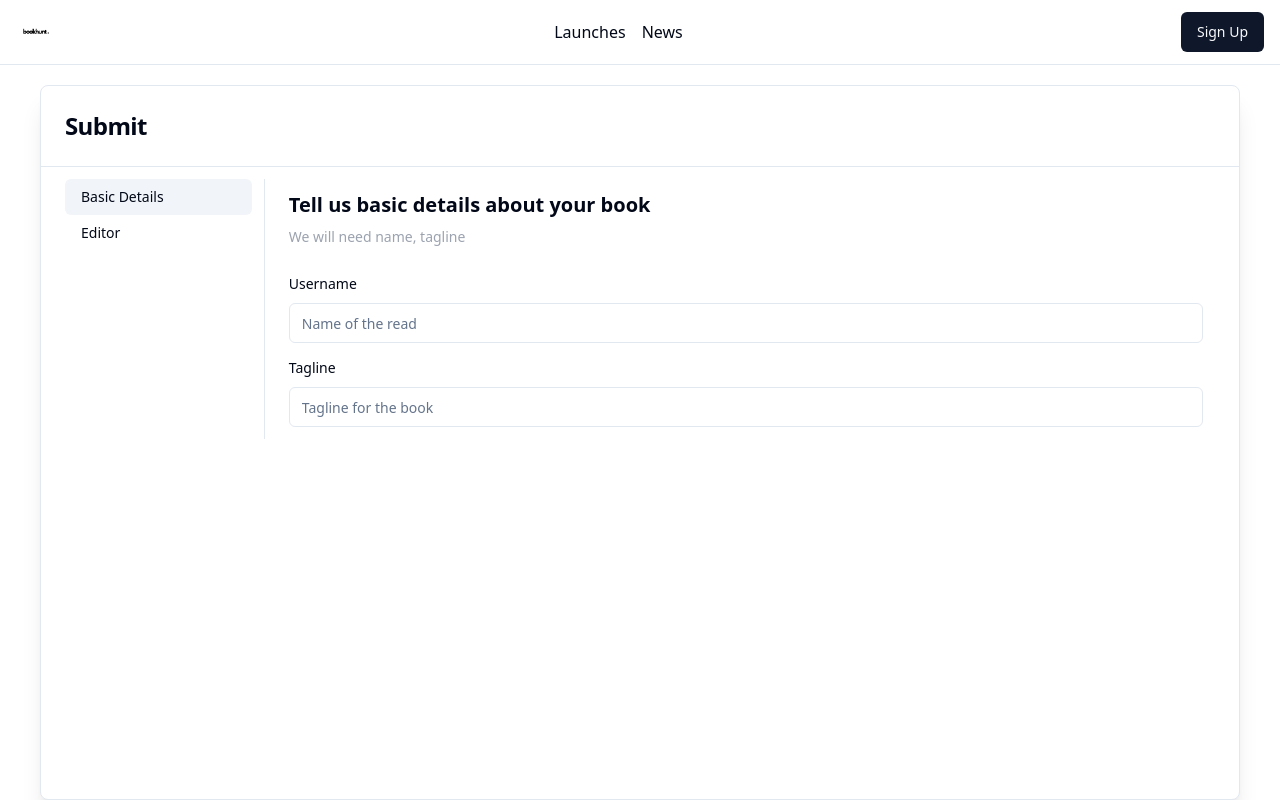
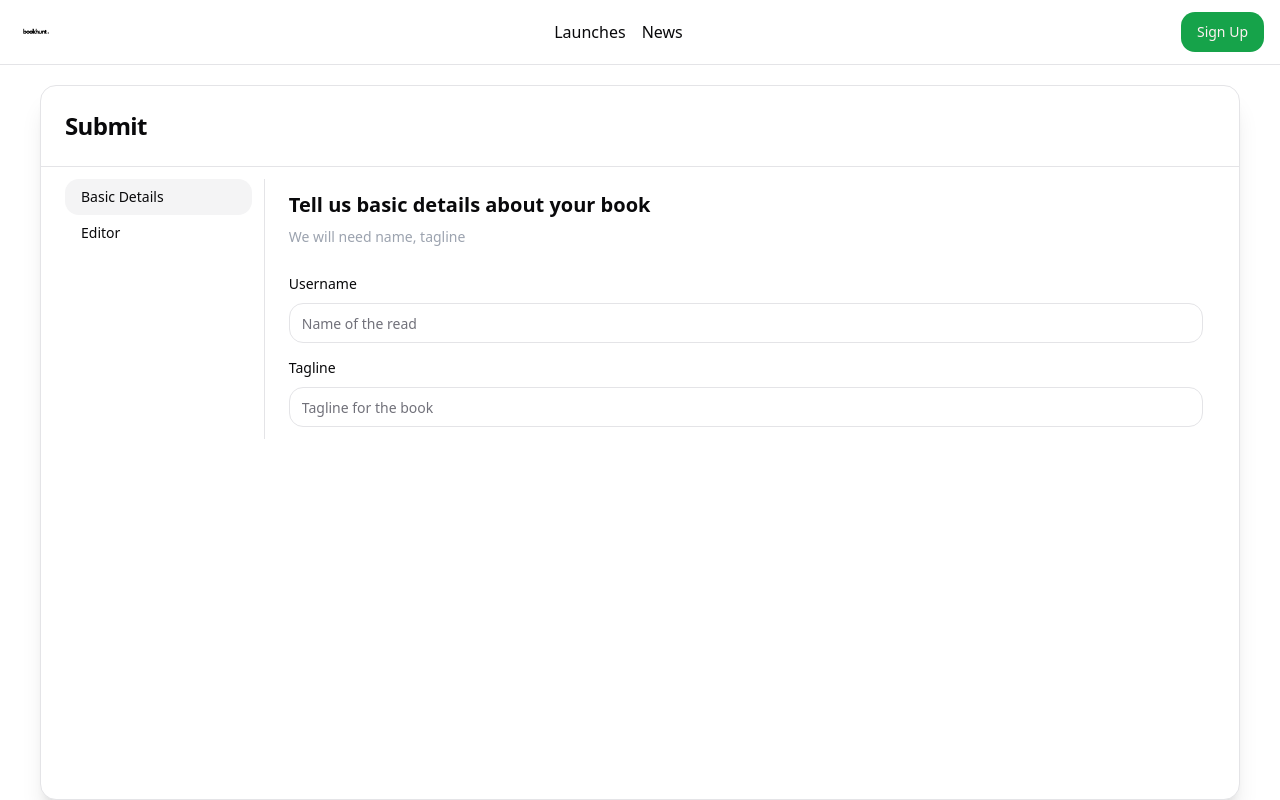
Before and after one commit to rakeshsenapathi/bookhunt, a Next.js app: page /posts/new/submission in a window 1280 px wide. Built offline with nearby package versions, Linux system fonts and the light colour scheme; no server answers; what @udecode/cn would draw is missing.

Commit message:
feat: add dark mode toggle

```diff
--- a/app/globals.css
+++ b/app/globals.css
@@ -5,64 +5,57 @@
 @layer base {
     :root {
         --background: 0 0% 100%;
-        --foreground: 222.2 84% 4.9%;
-
+        --foreground: 240 10% 3.9%;
         --card: 0 0% 100%;
-        --card-foreground: 222.2 84% 4.9%;
-
+        --card-foreground: 240 10% 3.9%;
         --popover: 0 0% 100%;
-        --popover-foreground: 222.2 84% 4.9%;
-
-        --primary: 222.2 47.4% 11.2%;
-        --primary-foreground: 210 40% 98%;
-
-        --secondary: 210 40% 96.1%;
-        --secondary-foreground: 222.2 47.4% 11.2%;
-
-        --muted: 210 40% 96.1%;
-        --muted-foreground: 215.4 16.3% 46.9%;
-
-        --accent: 210 40% 96.1%;
-        --accent-foreground: 222.2 47.4% 11.2%;
-
+        --popover-foreground: 240 10% 3.9%;
+        --primary: 142.1 76.2% 36.3%;
+        --primary-foreground: 355.7 100% 97.3%;
+        --secondary: 240 4.8% 95.9%;
+        --secondary-foreground: 240 5.9% 10%;
+        --muted: 240 4.8% 95.9%;
+        --muted-foreground: 240 3.8% 46.1%;
+        --accent: 240 4.8% 95.9%;
+        --accent-foreground: 240 5.9% 10%;
         --destructive: 0 84.2% 60.2%;
-        --destructive-foreground: 210 40% 98%;
-
-        --border: 214.3 31.8% 91.4%;
-        --input: 214.3 31.8% 91.4%;
-        --ring: 222.2 84% 4.9%;
-
-        --radius: 0.5rem;
+        --destructive-foreground: 0 0% 98%;
+        --border: 240 5.9% 90%;
+        --input: 240 5.9% 90%;
+        --ring: 142.1 76.2% 36.3%;
+        --radius: 1rem;
+        --chart-1: 12 76% 61%;
+        --chart-2: 173 58% 39%;
+        --chart-3: 197 37% 24%;
+        --chart-4: 43 74% 66%;
+        --chart-5: 27 87% 67%;
     }
 
     .dark {
-        --background: 222.2 84% 4.9%;
-        --foreground: 210 40% 98%;
-
-        --card: 222.2 84% 4.9%;
-        --card-foreground: 210 40% 98%;
-
-        --popover: 222.2 84% 4.9%;
-        --popover-foreground: 210 40% 98%;
-
-        --primary: 210 40% 98%;
-        --primary-foreground: 222.2 47.4% 11.2%;
-
-        --secondary: 217.2 32.6% 17.5%;
-        --secondary-foreground: 210 40% 98%;
-
-        --muted: 217.2 32.6% 17.5%;
-        --muted-foreground: 215 20.2% 65.1%;
-
-        --accent: 217.2 32.6% 17.5%;
-        --accent-foreground: 210 40% 98%;
-
+        --background: 20 14.3% 4.1%;
+        --foreground: 0 0% 95%;
+        --card: 24 9.8% 10%;
+        --card-foreground: 0 0% 95%;
+        --popover: 0 0% 9%;
+        --popover-foreground: 0 0% 95%;
+        --primary: 142.1 70.6% 45.3%;
+        --primary-foreground: 144.9 80.4% 10%;
+        --secondary: 240 3.7% 15.9%;
+        --secondary-foreground: 0 0% 98%;
+        --muted: 0 0% 15%;
+        --muted-foreground: 240 5% 64.9%;
+        --accent: 12 6.5% 15.1%;
+        --accent-foreground: 0 0% 98%;
         --destructive: 0 62.8% 30.6%;
-        --destructive-foreground: 210 40% 98%;
-
-        --border: 217.2 32.6% 17.5%;
-        --input: 217.2 32.6% 17.5%;
-        --ring: 212.7 26.8% 83.9%;
+        --destructive-foreground: 0 85.7% 97.3%;
+        --border: 240 3.7% 15.9%;
+        --input: 240 3.7% 15.9%;
+        --ring: 142.4 71.8% 29.2%;
+        --chart-1: 220 70% 50%;
+        --chart-2: 160 60% 45%;
+        --chart-3: 30 80% 55%;
+        --chart-4: 280 65% 60%;
+        --chart-5: 340 75% 55%;
     }
 }
 
--- /dev/null
+++ b/app/settings/page.tsx
@@ -0,0 +1,9 @@
+import React from 'react';
+import { ModeToggle } from '@/components/DarkModeToggle';
+export default function Settings() {
+    return (
+        <div className="flex flex-col items-center justify-center">
+            <ModeToggle />
+        </div>
+    );
+}
--- /dev/null
+++ b/components/DarkModeToggle.tsx
@@ -0,0 +1,40 @@
+'use client';
+
+import * as React from 'react';
+import { Moon, Sun } from 'lucide-react';
+import { useTheme } from 'next-themes';
+
+import { Button } from './ui/button';
+import {
+    DropdownMenu,
+    DropdownMenuContent,
+    DropdownMenuItem,
+    DropdownMenuTrigger,
+} from './ui/dropdown-menu';
+
+export function ModeToggle() {
+    const { setTheme } = useTheme();
+
+    return (
+        <DropdownMenu>
+            <DropdownMenuTrigger asChild>
+                <Button variant="outline" size="icon">
+                    <Sun className="h-[1.2rem] w-[1.2rem] rotate-0 scale-100 transition-all dark:-rotate-90 dark:scale-0" />
+                    <Moon className="absolute h-[1.2rem] w-[1.2rem] rotate-90 scale-0 transition-all dark:rotate-0 dark:scale-100" />
+                    <span className="sr-only">Toggle theme</span>
+                </Button>
+            </DropdownMenuTrigger>
+            <DropdownMenuContent align="end">
+                <DropdownMenuItem onClick={() => setTheme('light')}>
+                    Light
+                </DropdownMenuItem>
+                <DropdownMenuItem onClick={() => setTheme('dark')}>
+                    Dark
+                </DropdownMenuItem>
+                <DropdownMenuItem onClick={() => setTheme('system')}>
+                    System
+                </DropdownMenuItem>
+            </DropdownMenuContent>
+        </DropdownMenu>
+    );
+}
--- a/components/Navbar.tsx
+++ b/components/Navbar.tsx
@@ -44,11 +44,7 @@
                 </ul>
                 <div className="flex justify-center items-center gap-7">
                     {session && (
-                        <Button
-                            onClick={handleSubmit}
-                            variant={'outline'}
-                            className="inline-flex items-center justify-center whitespace-nowrap text-sm font-medium ring-offset-background transition-colors focus-visible:outline-none focus-visible:ring-2 focus-visible:ring-ring focus-visible:ring-offset-2 disabled:pointer-events-none disabled:opacity-50 h-9 rounded-md px-3 bg-primary text-primary-foreground hover:bg-primary/90"
-                        >
+                        <Button onClick={handleSubmit} variant={'default'}>
                             Submit
                         </Button>
                     )}
@@ -88,7 +84,9 @@
                                         </span>
                                         {/* <DropdownMenuShortcut>⇧⌘P</DropdownMenuShortcut> */}
                                     </DropdownMenuItem>
-                                    <DropdownMenuItem>
+                                    <DropdownMenuItem
+                                        onClick={() => router.push('/settings')}
+                                    >
                                         <Settings className="mr-2 h-4 w-4" />
                                         <span className="font-medium text-sm">
                                             Settings
--- a/components/Providers.tsx
+++ b/components/Providers.tsx
@@ -16,7 +16,12 @@
 };
 
 const Providers: FC<Props> = ({ children }: Props) => (
-    <ThemeProvider enableSystem={false} disableTransitionOnChange>
+    <ThemeProvider
+        attribute="class"
+        defaultTheme="system"
+        enableSystem
+        disableTransitionOnChange
+    >
         <TooltipProvider>
             <DndProvider backend={HTML5Backend}>
                 <SessionProvider>{children}</SessionProvider>
```
